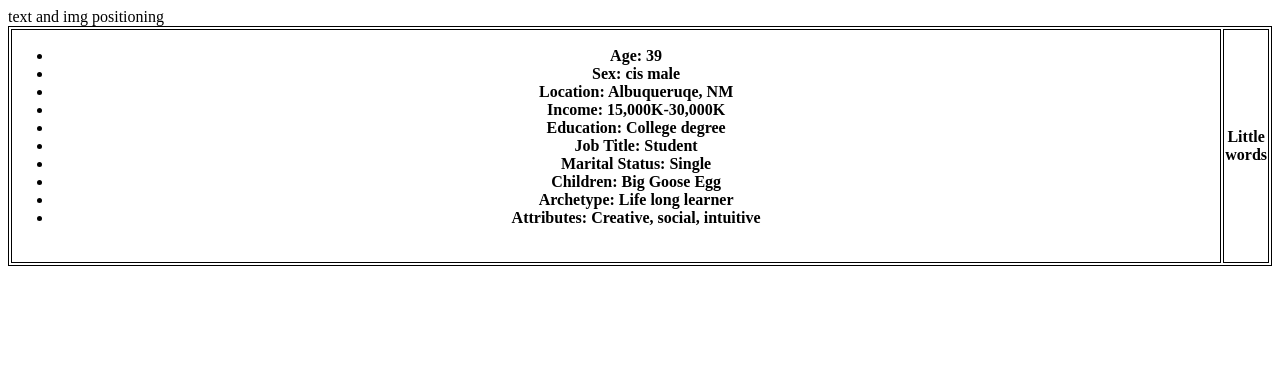
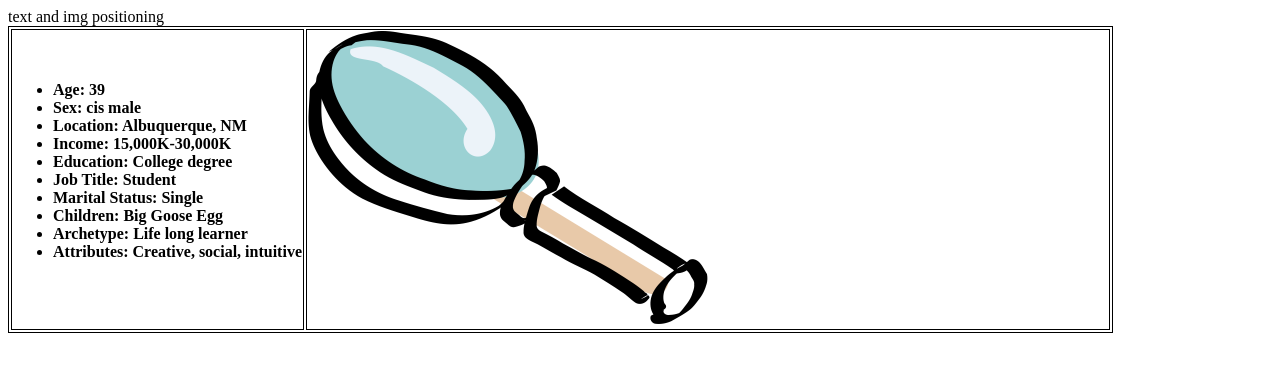
Before and after one commit to piaties/linux-test, a plain HTML site: page index.html in a window 1280 px wide. Drawn offline with Linux system fonts and the light colour scheme.

Commit message:
check push commit push edit

```diff
--- a/index.html
+++ b/index.html
@@ -14,7 +14,7 @@ text and img positioning
     <ul>
     <li>Age: 39<br>
     <li>Sex: cis male<br>
-    <li>Location: Albuqueruqe, NM<br>
+    <li>Location: Albuquerque, NM<br>
     <li>Income: 15,000K-30,000K<br>
     <li>Education: College degree<br>
     <li>Job Title: Student <br>
@@ -24,7 +24,7 @@ text and img positioning
     <li>Attributes: Creative, social, intuitive <br><br>
     </li></ul>
 </th>
-    <th>Little words</th>
+    <th><img src="glass.png" alt="Magnifying glass"></th>
 </tr>
 </table>
 </body>
--- a/styles.css
+++ b/styles.css
@@ -1,4 +1,10 @@
 table, th, td {
     border: 1px solid black;
-width: 100%;
+width: auto;
+text-align: left;
 }
+
+img {
+    max-width: 50%;
+    height: auto;
+}
```
Also changed, not shown: glass.png (added).
